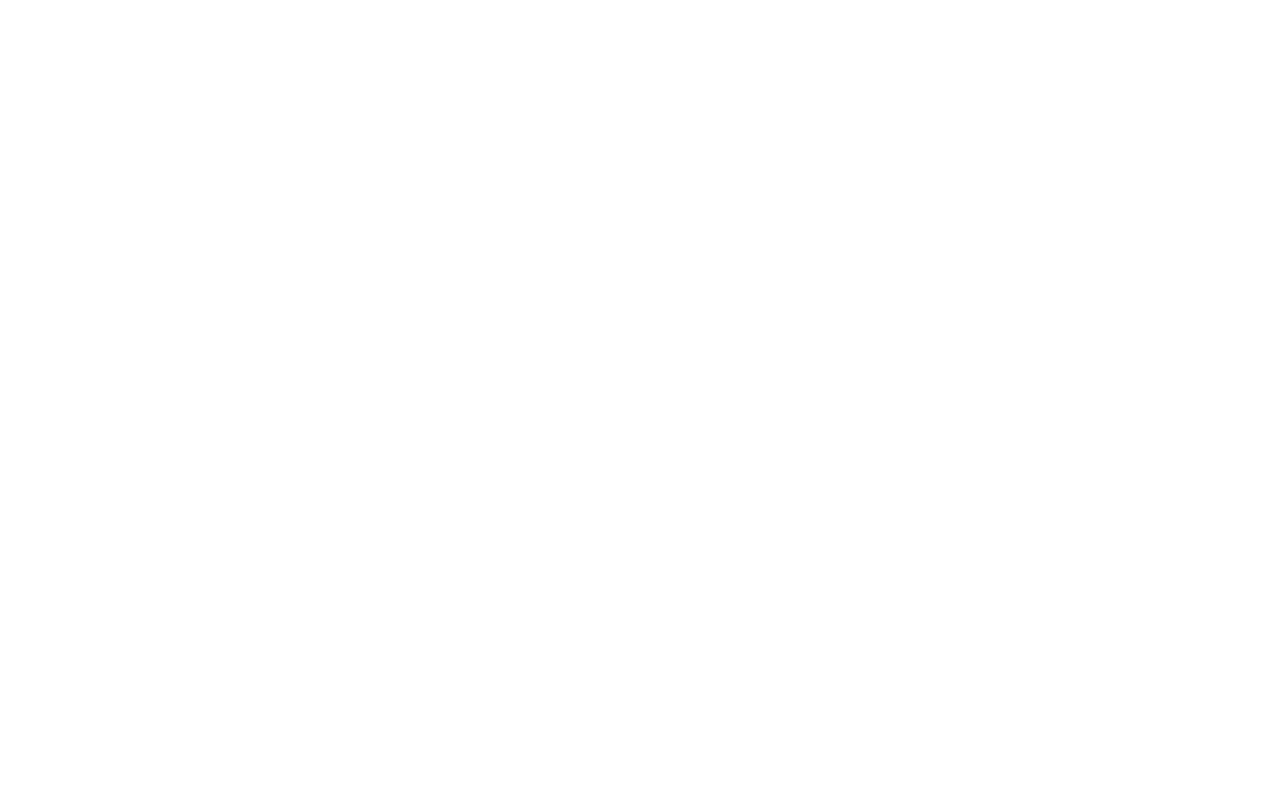
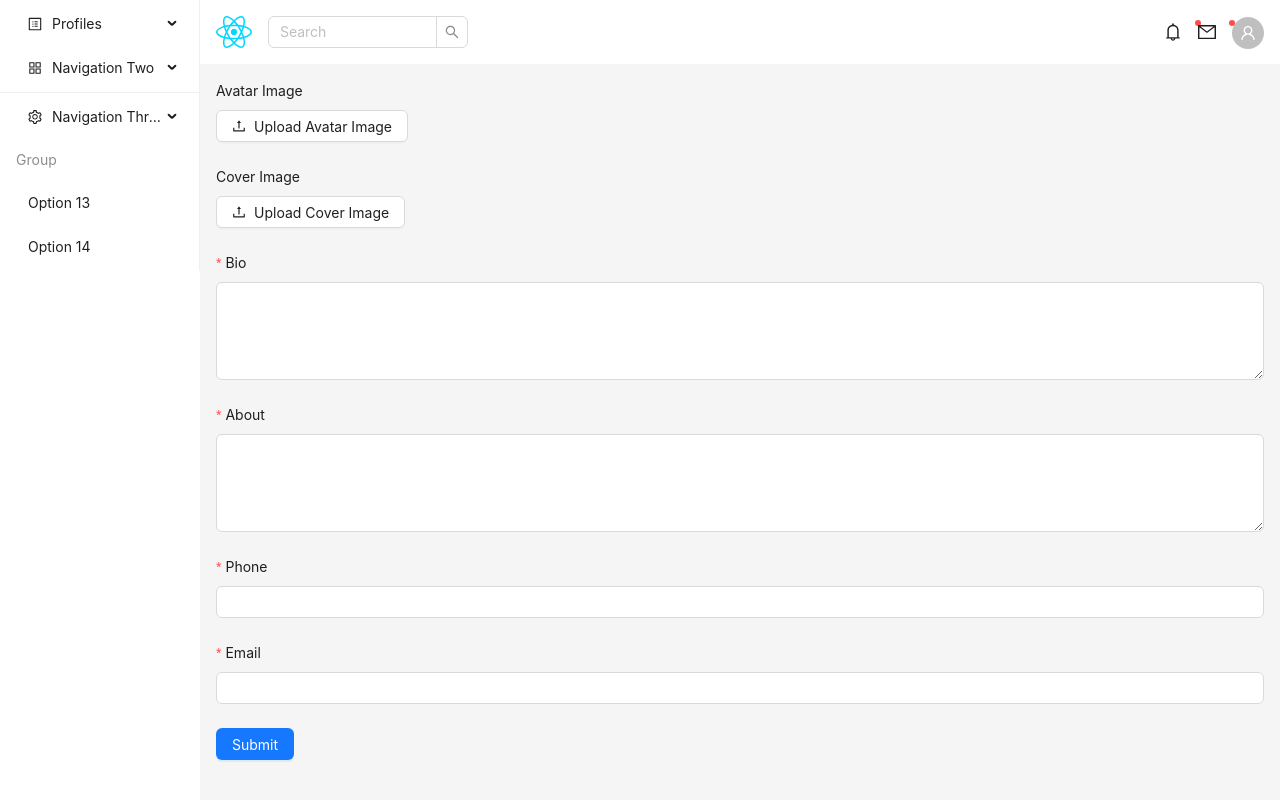
Before and after one commit to md-shadhin-mia/shadhin-stack, a React (Vite) app: page /admin/profile-create in a window 1280 px wide. Built offline with nearby package versions, Linux system fonts and the light colour scheme.

Commit message:
create profile-create

```diff
--- a/package.json
+++ b/package.json
@@ -11,6 +11,7 @@
   },
   "dependencies": {
     "antd": "^5.6.3",
+    "firebase": "^9.23.0",
     "react": "^18.2.0",
     "react-dom": "^18.2.0",
     "react-router-dom": "^6.14.0"
--- a/src/admin/Admin.tsx
+++ b/src/admin/Admin.tsx
@@ -11,6 +11,7 @@
   MenuOutlined,
 } from '@ant-design/icons';
 import SideMenus from './Components/SideMenus';
+import { Outlet } from 'react-router-dom';
 
 const { Header, Sider, Content } = Layout;
 
@@ -51,7 +52,7 @@
     <Layout style={{ minHeight: '100vh', minWidth:"100vw" }}>
       <Sider
         breakpoint='md'
-        collapsedWidth={0}>
+        theme='light'>
         {/* <div
           style={{
             height: '32px',
@@ -95,7 +96,7 @@
           </div>
         </Header>
         <Content style={{ margin: '16px' }}>
-          <h1>here is main content</h1>
+          <Outlet />
         </Content>
       </Layout>
     </Layout>
--- a/src/admin/AdminRoutes.tsx
+++ b/src/admin/AdminRoutes.tsx
@@ -1,10 +1,15 @@
 import { Routes , Route} from "react-router-dom";
 import AdminPanel from "./Admin";
+import ProfileForm from "./pages/ProfileForm";
 
 function AdminRoutes() {
     return (
         <Routes>
-            <Route index element={<AdminPanel/> }></Route>
+            <Route element={<AdminPanel/>}>
+                <Route index element={<h1>Admin Page</h1>}/>
+                <Route path="profile-create" element={<ProfileForm/>}/>
+            </Route>
+
         </Routes>
     )
 }
--- a/src/admin/Components/SideMenus.tsx
+++ b/src/admin/Components/SideMenus.tsx
@@ -1,7 +1,8 @@
 import React from 'react';
-import { AppstoreOutlined, MailOutlined, SettingOutlined } from '@ant-design/icons';
+import { AppstoreOutlined, MailOutlined, SettingOutlined, ProfileOutlined, PlusCircleFilled } from '@ant-design/icons';
 import type { MenuProps } from 'antd';
 import { Menu } from 'antd';
+import { Link } from 'react-router-dom';
 
 type MenuItem = Required<MenuProps>['items'][number];
 
@@ -22,9 +23,9 @@
 }
 
 const items: MenuProps['items'] = [
-    getItem('Navigation One', 'sub1', <MailOutlined />, [
-      getItem('Item 1', 'g1', null, [getItem('Option 1', '1'), getItem('Option 2', '2')], 'group'),
-      getItem('Item 2', 'g2', null, [getItem('Option 3', '3'), getItem('Option 4', '4')], 'group'),
+    getItem('Profiles', 'profile', <ProfileOutlined />, [
+      getItem(<Link to={"/admin/"}></Link>, 'mkpf', <PlusCircleFilled/>),
+      getItem('Item 2', 'mklist', <PlusCircleFilled />),
     ]),
 
     getItem('Navigation Two', 'sub2', <AppstoreOutlined />, [
@@ -50,6 +51,7 @@
     return (
         <Menu
             items={items}
+            mode='inline'
         />
     );
 }
--- /dev/null
+++ b/src/admin/pages/ProfileForm.tsx
@@ -0,0 +1,127 @@
+import React, { useState } from 'react';
+import { Form, Input, Button, Upload, message } from 'antd';
+import { UploadOutlined } from '@ant-design/icons';
+import { getStorage, ref, uploadBytes, getDownloadURL } from 'firebase/storage';
+import { getFirestore, collection, addDoc } from 'firebase/firestore';
+
+import firebase from 'firebase/compat/app';
+import 'firebase/compat/storage';
+import 'firebase/compat/firestore';
+import { RcFile } from 'antd/es/upload';
+
+const ProfileForm = () => {
+  const [loading, setLoading] = useState(false);
+
+  const handleSubmit = async (values:any) => {
+    setLoading(true);
+
+    try {
+      const storage = getStorage();
+      const storageRef = ref(storage);
+      const avatarImageRef = ref(storageRef, `avatar/${values.avatarImage.name}`);
+      const coverImageRef = ref(storageRef, `cover/${values.coverImage.name}`);
+
+      await Promise.all([
+        uploadBytes(avatarImageRef, values.avatarImage),
+        uploadBytes(coverImageRef, values.coverImage),
+      ]);
+
+      const avatarImageUrl = await getDownloadURL(avatarImageRef);
+      const coverImageUrl = await getDownloadURL(coverImageRef);
+
+      const profileData = {
+        avatarImage: avatarImageUrl,
+        coverImage: coverImageUrl,
+        bio: values.bio,
+        about: values.about,
+        phone: values.phone,
+        email: values.email,
+      };
+
+      const db = getFirestore();
+      await addDoc(collection(db, 'profiles'), profileData);
+
+      message.success('Profile created successfully!');
+    } catch (error) {
+      console.error('Error creating profile:', error);
+      message.error('An error occurred while creating the profile.');
+    } finally {
+      setLoading(false);
+    }
+  };
+  const handleUploadAvatar = (file: RcFile) => {
+    const isJpgOrPng = file.type === 'image/jpeg' || file.type === 'image/png';
+    if (!isJpgOrPng) {
+        message.error('You can only upload JPG/PNG file!');
+    }
+    const isLt2M = file.size / 1024 / 1024 < 2;
+    if (!isLt2M) {
+        message.error('Image must smaller than 2MB!');
+    }
+    return isJpgOrPng && isLt2M;
+  };
+
+  const handleUploadCover = (file: RcFile) => {
+    const isJpgOrPng = file.type === 'image/jpeg' || file.type === 'image/png';
+    if (!isJpgOrPng) {
+        message.error('You can only upload JPG/PNG file!');
+    }
+    const isLt2M = file.size / 1024 / 1024 < 2;
+    if (!isLt2M) {
+        message.error('Image must smaller than 2MB!');
+    }
+    return isJpgOrPng && isLt2M;
+  };
+
+  return (
+    <Form layout="vertical" onFinish={handleSubmit}>
+      <Form.Item label="Avatar Image">
+        <Form.Item name="avatarImage" noStyle rules={[{ required: true, message: 'Please upload an avatar image' }]}>
+          <Upload
+            name="avatarImage"
+            beforeUpload={handleUploadAvatar}
+            showUploadList={false}
+            accept="image/*"
+          >
+            <Button icon={<UploadOutlined />} loading={loading}>
+              Upload Avatar Image
+            </Button>
+          </Upload>
+        </Form.Item>
+      </Form.Item>
+      <Form.Item label="Cover Image">
+        <Form.Item name="coverImage" noStyle rules={[{ required: true, message: 'Please upload a cover image' }]}>
+          <Upload
+            name="coverImage"
+            beforeUpload={handleUploadCover}
+            showUploadList={false}
+            accept="image/*"
+          >
+            <Button icon={<UploadOutlined />} loading={loading}>
+              Upload Cover Image
+            </Button>
+          </Upload>
+        </Form.Item>
+      </Form.Item>
+      <Form.Item label="Bio" name="bio" rules={[{ required: true, message: 'Please enter your bio' }]}>
+        <Input.TextArea rows={4} />
+      </Form.Item>
+      <Form.Item label="About" name="about" rules={[{ required: true, message: 'Please enter information about yourself' }]}>
+        <Input.TextArea rows={4} />
+      </Form.Item>
+      <Form.Item label="Phone" name="phone" rules={[{ required: true, message: 'Please enter your phone number' }]}>
+        <Input />
+      </Form.Item>
+      <Form.Item label="Email" name="email" rules={[{ required: true, message: 'Please enter your email address' }]}>
+        <Input />
+      </Form.Item>
+      <Form.Item>
+        <Button type="primary" htmlType="submit" loading={loading}>
+          Submit
+        </Button>
+      </Form.Item>
+    </Form>
+  );
+};
+
+export default ProfileForm;
```
Also changed, not shown: 1 other file (tests, documents, lock files or other folders).
